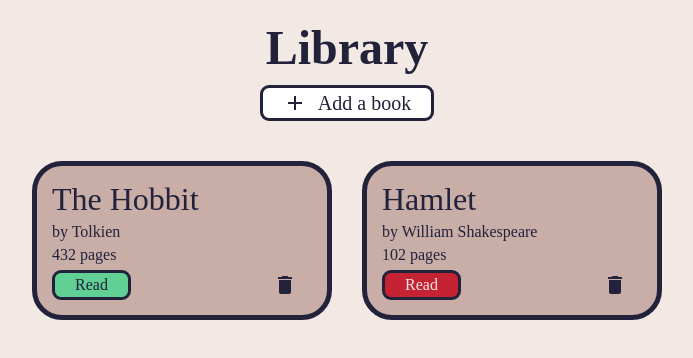
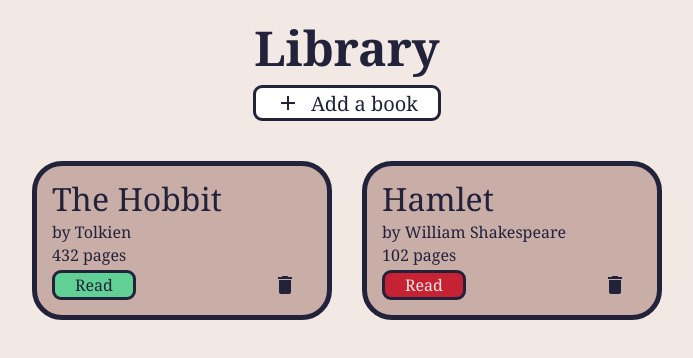
Before and after one commit to icorvus/library, a plain HTML site: page index.html in a window 1280 px wide. Shown: the whole page, without its empty margins (293-986 px from the left). Drawn offline with Linux system fonts and the light colour scheme.

Commit message:
Cosmetic changes

```diff
--- a/style.css
+++ b/style.css
@@ -1,15 +1,18 @@
+@import url('https://fonts.googleapis.com/css2?family=Noto+Serif:ital,wght@0,400;0,700;1,400;1,700&display=swap');
+
 *, *::after, *::before {
   box-sizing: border-box;
 }
 
 html {
   font-size: 16px;
-  font-family: 'Times New Roman', Times, serif;
+  font-family: 'Noto serif', 'Times New Roman', Times, serif
 }
 
 h1, h2 {
   margin: 0;
   padding: 0;
+  font-weight: bold;
 }
 
 body {
@@ -88,13 +91,8 @@ h1.header {
   color: #F2E9E4;
 }
 
-.card .read {
+.read {
   background-color: #61D095;
-  color: #22223B;
-}
-
-.read-btn:hover {
-  background-color: #8ACDEA;
   color: #22223B;
 }
 
```
